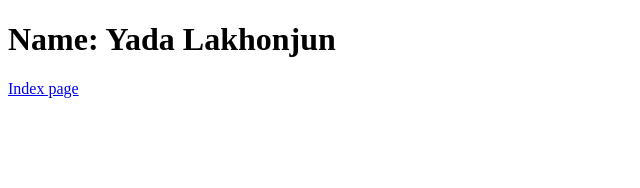
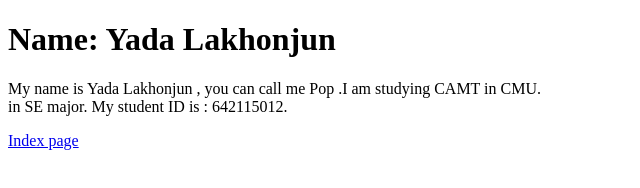
Before and after one commit to yadalaa/lab03, a plain HTML site: page profile.html in a window 1280 px wide. Shown: the whole page, without its empty margins (0-640 px from the left). Drawn offline with Linux system fonts and the light colour scheme.

Commit message:
add information

```diff
--- a/profile.html
+++ b/profile.html
@@ -8,6 +8,8 @@
 </head>
 <body>
     <h1>Name: Yada Lakhonjun</h1>
+    <p>My name is Yada Lakhonjun , you can call me Pop .I am studying CAMT in CMU.</br>
+        in SE major. My student ID is : 642115012.</p>
     <a href="index.html">Index page</a>
 </body>
 </html>
```
